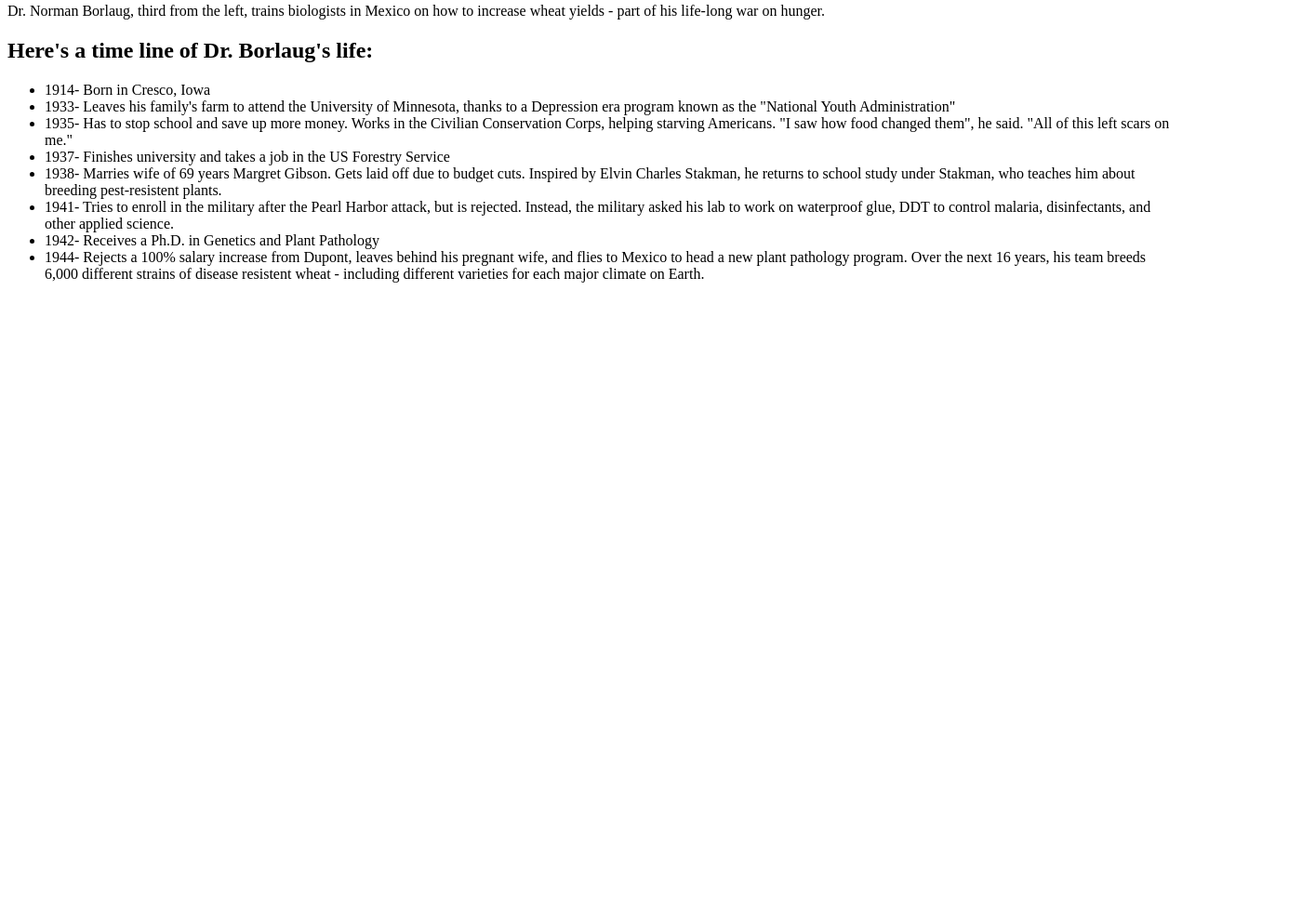
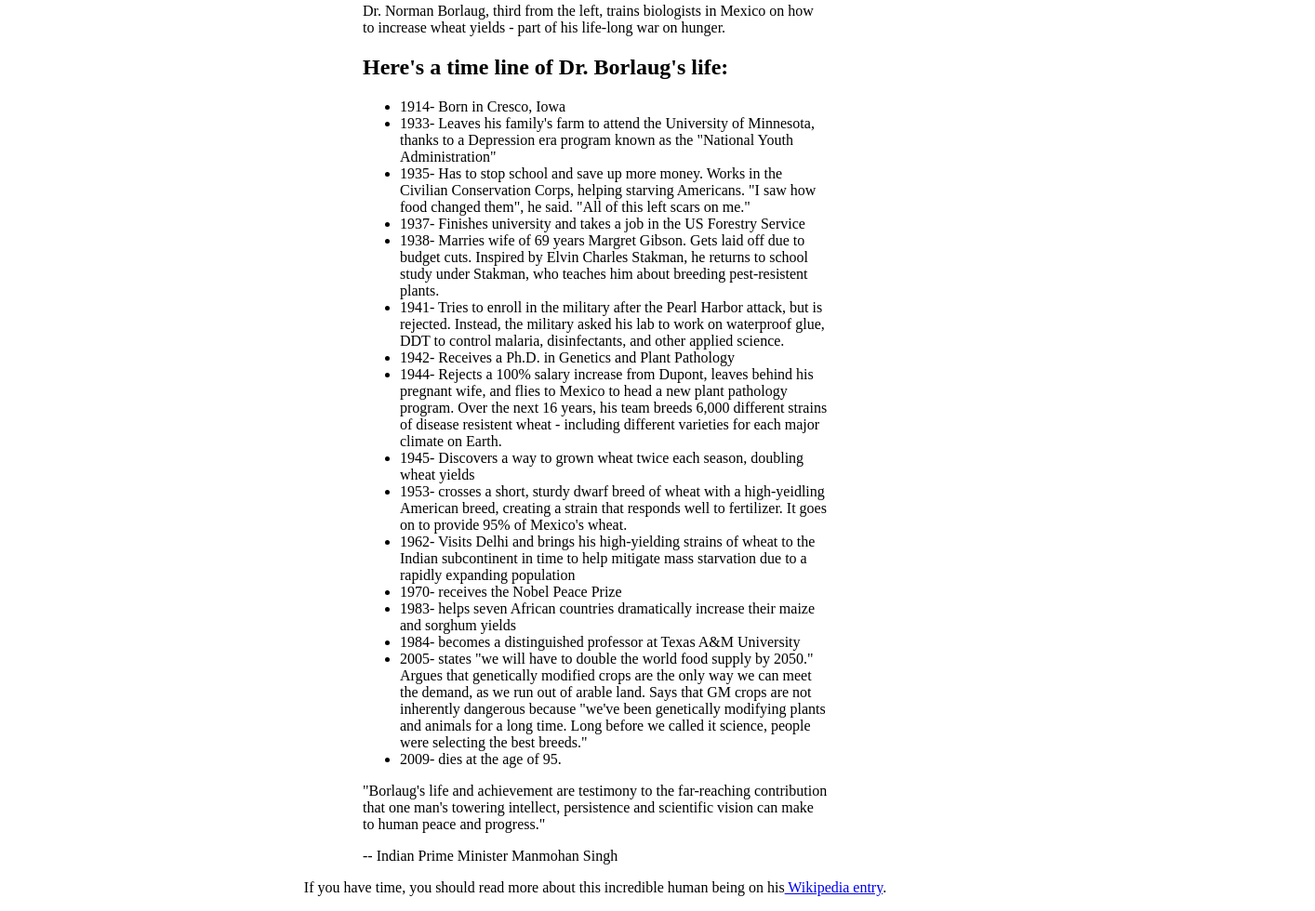
Before and after one commit to ErnestKnowing/Tribute-Page, a plain HTML site: page index.html in a window 1280 px wide. Shown: the part 754-1734 px from the top of the page at 93% size, 1414 px wide, since content can reach past the window. Before the commit the page ends 1074 px from the top, so only its background shows below. Drawn offline with Linux system fonts and the light colour scheme.

Commit message:
feat:add text

```diff
--- a/index.html
+++ b/index.html
@@ -25,8 +25,18 @@
         <li><span id='data'>1941</span>- Tries to enroll in the military after the Pearl Harbor attack, but is rejected. Instead, the military asked his lab to work on waterproof glue, DDT to control malaria, disinfectants, and other applied science.</li>
         <li><span id='data'>1942</span>- Receives a Ph.D. in Genetics and Plant Pathology</li>
         <li><span id='data'>1944</span>- Rejects a 100% salary increase from Dupont, leaves behind his pregnant wife, and flies to Mexico to head a new plant pathology program. Over the next 16 years, his team breeds 6,000 different strains of disease resistent wheat - including different varieties for each major climate on Earth.</li>
+        <li><span id='data'>1945</span>- Discovers a way to grown wheat twice each season, doubling wheat yields</li>
+        <li><span id='data'>1953</span>- crosses a short, sturdy dwarf breed of wheat with a high-yeidling American breed, creating a strain that responds well to fertilizer. It goes on to provide 95% of Mexico's wheat.</li>
+        <li><span id='data'>1962</span>- Visits Delhi and brings his high-yielding strains of wheat to the Indian subcontinent in time to help mitigate mass starvation due to a rapidly expanding population</li>
+        <li><span id='data'>1970</span>- receives the Nobel Peace Prize</li>
+        <li><span id='data'>1983</span>- helps seven African countries dramatically increase their maize and sorghum yields</li>
+        <li><span id='data'>1984</span>- becomes a distinguished professor at Texas A&M University</li>
+        <li><span id='data'>2005</span>- states "we will have to double the world food supply by 2050." Argues that genetically modified crops are the only way we can meet the demand, as we run out of arable land. Says that GM crops are not inherently dangerous because "we've been genetically modifying plants and animals for a long time. Long before we called it science, people were selecting the best breeds."</li>
+        <li><span id='data'>2009</span>- dies at the age of 95.</li>
       </ul>
-
+      <p>"Borlaug's life and achievement are testimony to the far-reaching contribution that one man's towering intellect, persistence and scientific vision can make to human peace and progress."</p>
+      <p>-- Indian Prime Minister Manmohan Singh</p>
     </main>
+    <p class="footer">If you have time, you should read more about this incredible human being on his<a href="https://en.wikipedia.org/wiki/Norman_Borlaug"> Wikipedia entry</a>.</p>
   </body>
 </html>
--- a/style.css
+++ b/style.css
@@ -0,0 +1,12 @@
+#main{
+    margin-left: auto;
+    margin-right: auto;
+    width: 500px;
+}
+#img-div{
+    margin-left: auto;
+    margin-right: auto;
+}
+.footer{
+    text-align: center;
+}
```
